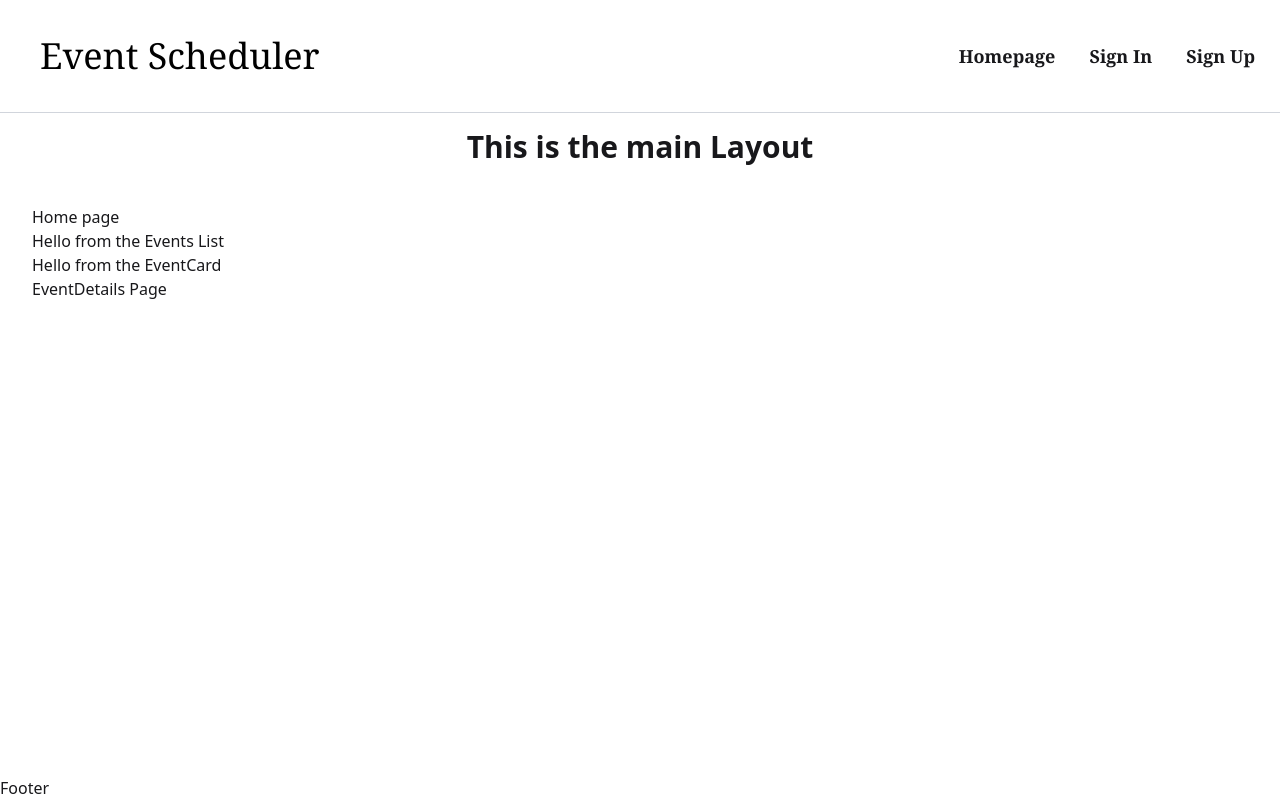
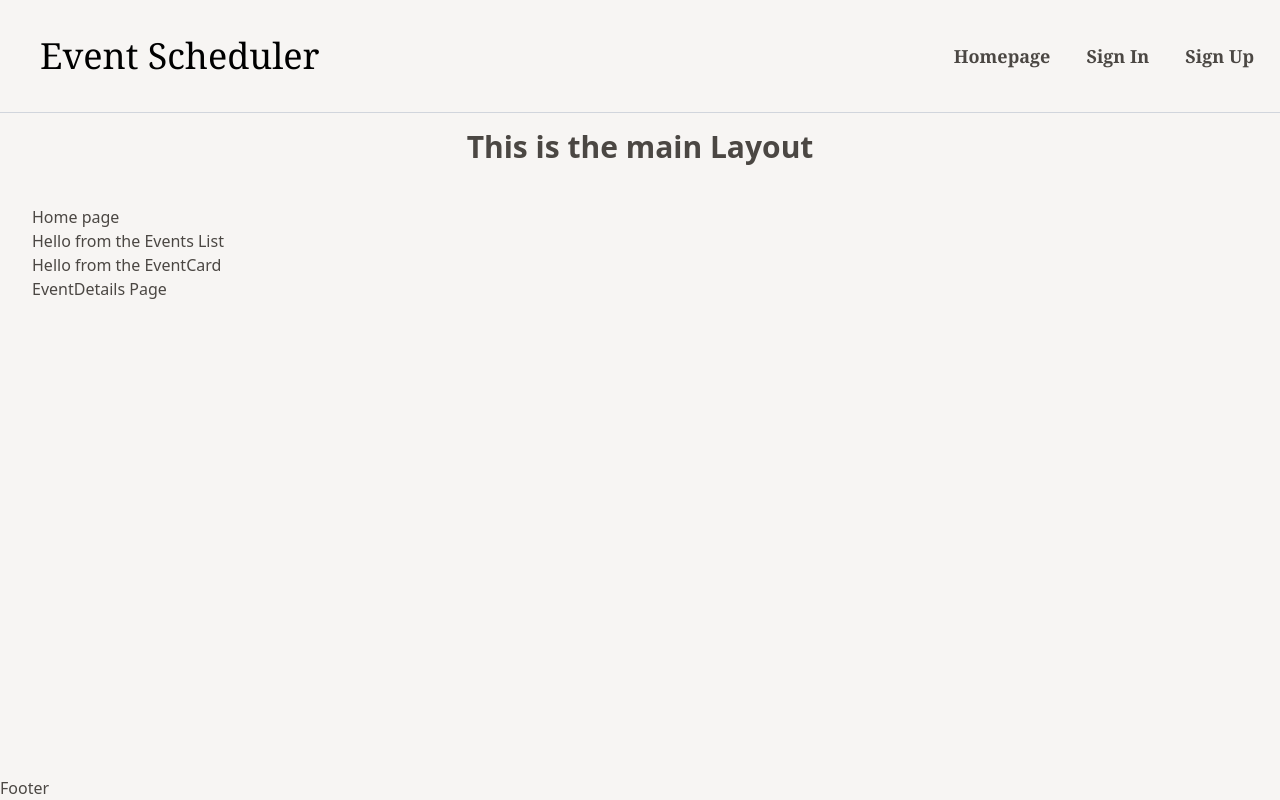
Before and after one commit to ifoca/wbs-events-scheduler, a React (Vite) app: page / in a window 1280 px wide. Built offline with nearby package versions, Linux system fonts and the light colour scheme; a web font is replaced by a local one.

Commit message:
use daisyui theme

```diff
--- a/src/index.css
+++ b/src/index.css
@@ -1,2 +1,4 @@
 @import 'tailwindcss';
-@plugin "daisyui";
+@plugin "daisyui" {
+  themes: light --default, dark --prefersdark, silk;
+}
```
